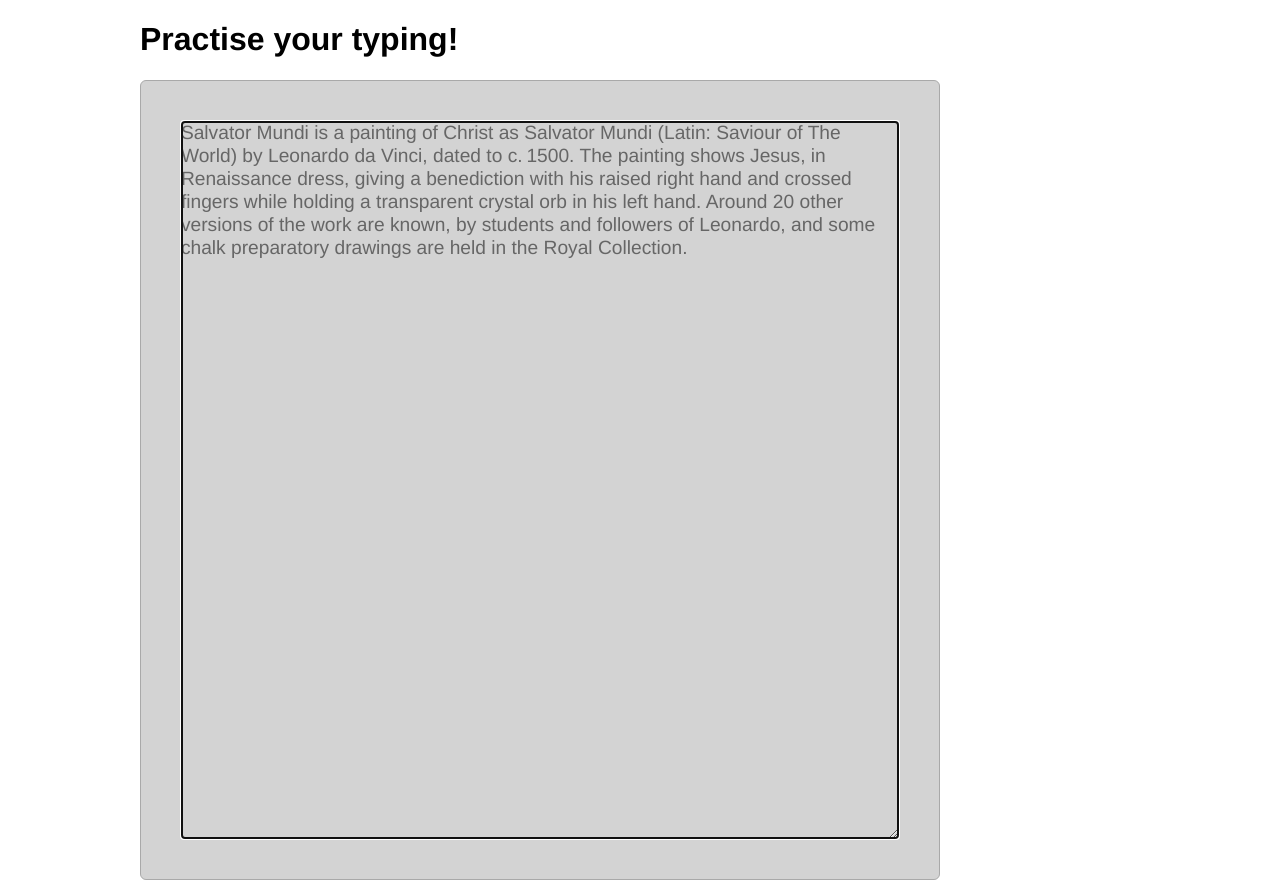
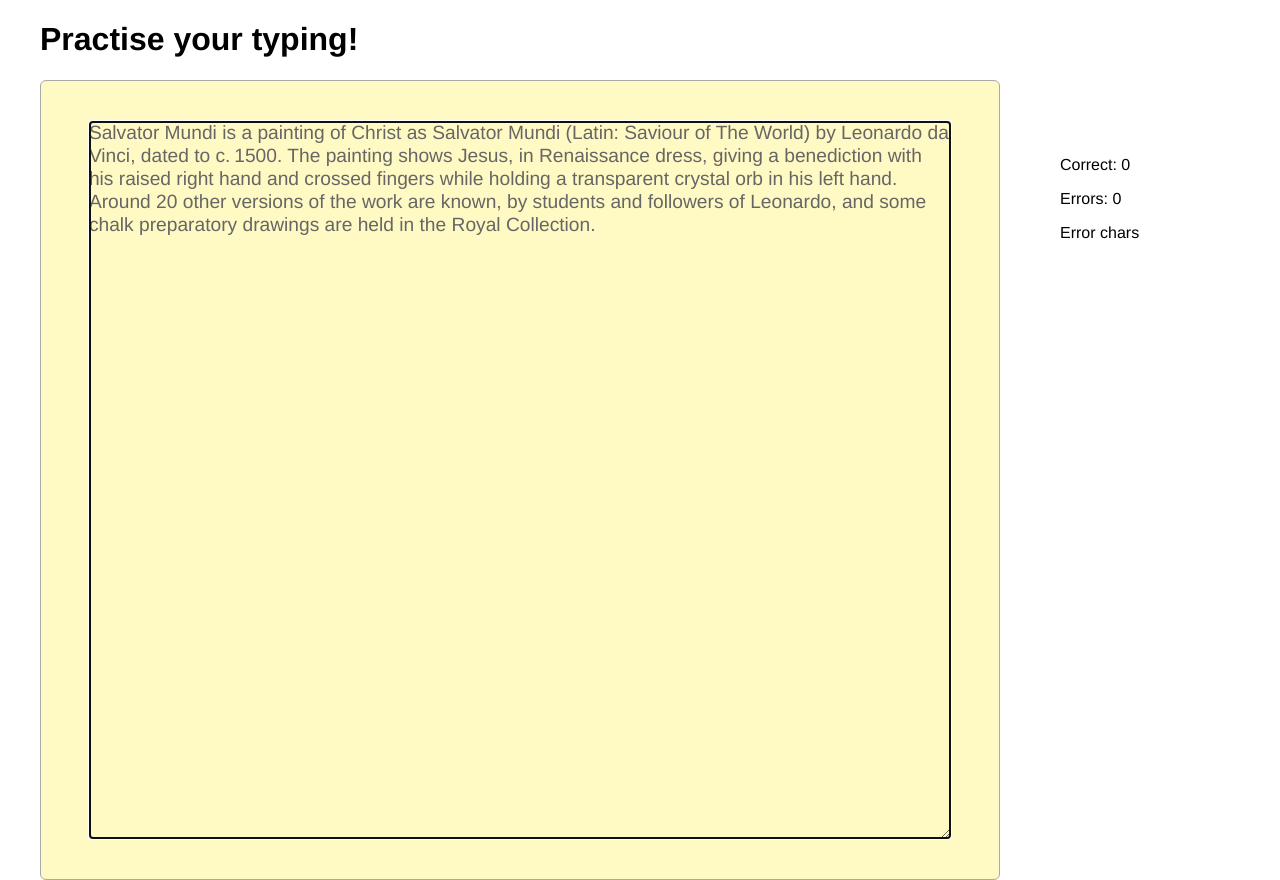
Before and after one commit to guywuy/typing-practise, a React (Create React App) app: page / in a window 1280 px wide. Built offline with nearby package versions, Linux system fonts and the light colour scheme.

Commit message:
Added display of errors. Added handler for backspace.

```diff
--- a/src/App.js
+++ b/src/App.js
@@ -1,11 +1,14 @@
 import React, { Component } from 'react';
 import TypingContainer from './TypingContainer';
+import InfoContainer from './InfoContainer';
 
 class App extends Component {
   constructor(){
     super();
     this.state = {
       'stringToType': 'Salvator Mundi is a painting of Christ as Salvator Mundi (Latin: Saviour of The World) by Leonardo da Vinci, dated to c. 1500. The painting shows Jesus, in Renaissance dress, giving a benediction with his raised right hand and crossed fingers while holding a transparent crystal orb in his left hand. Around 20 other versions of the work are known, by students and followers of Leonardo, and some chalk preparatory drawings are held in the Royal Collection.',
+      'currentPosition' : 0,
+      'successCount' : 0,
       'errorCount' : 0,
       'errorChars' : [],
       'timeTaken' : 0,
@@ -13,27 +16,42 @@ class App extends Component {
     }
 
     this.validateTyping = this.validateTyping.bind(this);
+    this.handleBackspace = this.handleBackspace.bind(this);
   }
 
   validateTyping(input){
     let length = input.length;
     let lastChar = input[length-1];
     let targetChar = this.state.stringToType[length-1];
+    let characterLog = this.state.overlayCharacters;
 
     if (targetChar === lastChar) {
       console.log('Correct');
+      characterLog[length] = 'correct';
       this.setState({
-          overlayCharacters: [...this.state.overlayCharacters, [targetChar, 'correct']]
+          successCount: this.state.successCount+1,
+          overlayCharacters: characterLog,
+          currentPosition: length
         }
       );
     } else {
       console.log('incorrect')
+      characterLog[length] = 'incorrect';
       this.setState({
-        overlayCharacters: [...this.state.overlayCharacters, [targetChar, 'incorrect']],
+        overlayCharacters: characterLog,
         errorCount: this.state.errorCount+1,
-        errorChars: [...this.state.errorChars, targetChar]
+        errorChars: [...this.state.errorChars, targetChar],
+        currentPosition: length
         }
       );
+    }
+  }
+
+  handleBackspace(){
+    if (this.state.currentPosition>0){
+      this.setState({
+        overlayCharacters: this.state.overlayCharacters.slice(0, this.state.currentPosition)
+      })
     }
   }
 
@@ -43,7 +61,10 @@ class App extends Component {
         <header className="App-header">
           <h1 className="App-title">Practise your typing!</h1>
         </header>
-        <TypingContainer stringToType={this.state.stringToType} validateTyping={this.validateTyping} overlayCharacters={this.state.overlayCharacters}/>
+        <section className="main-container">
+          <TypingContainer stringToType={this.state.stringToType} validateTyping={this.validateTyping} handleBackspace={this.handleBackspace} overlayCharacters={this.state.overlayCharacters}/>
+          <InfoContainer successCount={this.state.successCount} errorCount={this.state.errorCount} errorChars={this.state.errorChars} timeElapsed={this.state.timeTaken} />
+        </section>
       </div>
     );
   }
--- /dev/null
+++ b/src/InfoContainer.js
@@ -0,0 +1,35 @@
+import React from 'react';
+
+const InfoContainer = ({
+  successCount,
+  errorCount,
+  errorChars,
+  timeElapsed
+}) => {
+
+  let formattedErrorChars = () => {
+    let count = {};
+    errorChars.forEach( char => {
+      count[char] = (count[char] || 0) + 1;
+    } );
+
+    let outputString = '';
+
+    for ( let charVal in count ){
+      outputString += `<li key=${charVal}>${charVal}: ${count[charVal]}</li>`
+    }
+
+    return {__html: outputString};
+  }
+
+  return (
+    <div className="InfoContainer">
+      <p>Correct: {successCount}</p>
+      <p>Errors: {errorCount}</p>
+      <p> Error chars </p>
+      <ul dangerouslySetInnerHTML={formattedErrorChars()}></ul>
+    </div>
+  )
+}
+
+export default InfoContainer;
--- a/src/TypingContainer.js
+++ b/src/TypingContainer.js
@@ -5,18 +5,26 @@ class TypingContainer extends Component {
     super(props);
 
     this.handleChange = this.handleChange.bind(this);
+    this.handleKeyDown = this.handleKeyDown.bind(this);
   }
 
   handleChange(ev){
     this.props.validateTyping(ev.target.value);
   }
+  handleKeyDown(ev){
+    console.log(ev.which)
+    if(ev.which===8) {
+      this.props.handleBackspace();
+    }
+  }
 
   formatOverlayChars(){
+    let log = this.props.overlayCharacters;
     let outputString = '';
-    this.props.overlayCharacters.map( char => {
-      return outputString += `${char[1]==='correct' ?
-      char[0] :
-      '<span class="red">' + char[0] + '</span>'}`
+    log.forEach( (index, i) => {
+      return outputString += `${index==='correct' ?
+      this.props.stringToType[i-1] :
+      '<span class="red">' + this.props.stringToType[i-1] + '</span>'}`
     })
     return {__html: outputString};
   }
@@ -26,7 +34,7 @@ class TypingContainer extends Component {
       <div className="TypingContainer">
         <div className="TypingArea" id='background-text-display' disabled>{this.props.stringToType}</div>
         <div className="TypingArea" id='text-overlay' dangerouslySetInnerHTML={this.formatOverlayChars()}></div>
-        <textarea className="TypingArea" id='user-text-display' autoFocus onChange={this.handleChange}></textarea>
+        <textarea className="TypingArea" id='user-text-display' autoFocus onChange={this.handleChange} onKeyDown={this.handleKeyDown}></textarea>
       </div>
     );
   }
--- a/src/index.css
+++ b/src/index.css
@@ -7,16 +7,21 @@ body {
   font-family: 'Helvetica', sans-serif;
 }
 .App{
-  max-width: 1000px;
+  max-width: 1200px;
   margin:0 auto;
 }
+
+.main-container {
+  display: flex;
+}
 .TypingContainer{
-  max-width: 800px;
-  background: lightgray;
+  /* max-width: 800px; */
+  background: rgb(255, 249, 195);
   border-radius: 6px;
   border: 1px solid darkgray;
   height: 800px;
   position: relative;
+  flex-basis: 80%;
 }
 .TypingArea {
   width: 90%;
@@ -38,3 +43,16 @@ textarea {
 .red {
   color: #F00;
 }
+
+.InfoContainer{
+  flex-basis: 20%;
+  border-radius: 6px;
+  padding: 5%;
+
+}
+
+@media (max-width: 700px){
+  .main-container {
+    flex-direction: column;
+  }
+}
```
Also changed, not shown: 1 other file (tests, documents, lock files or other folders).
